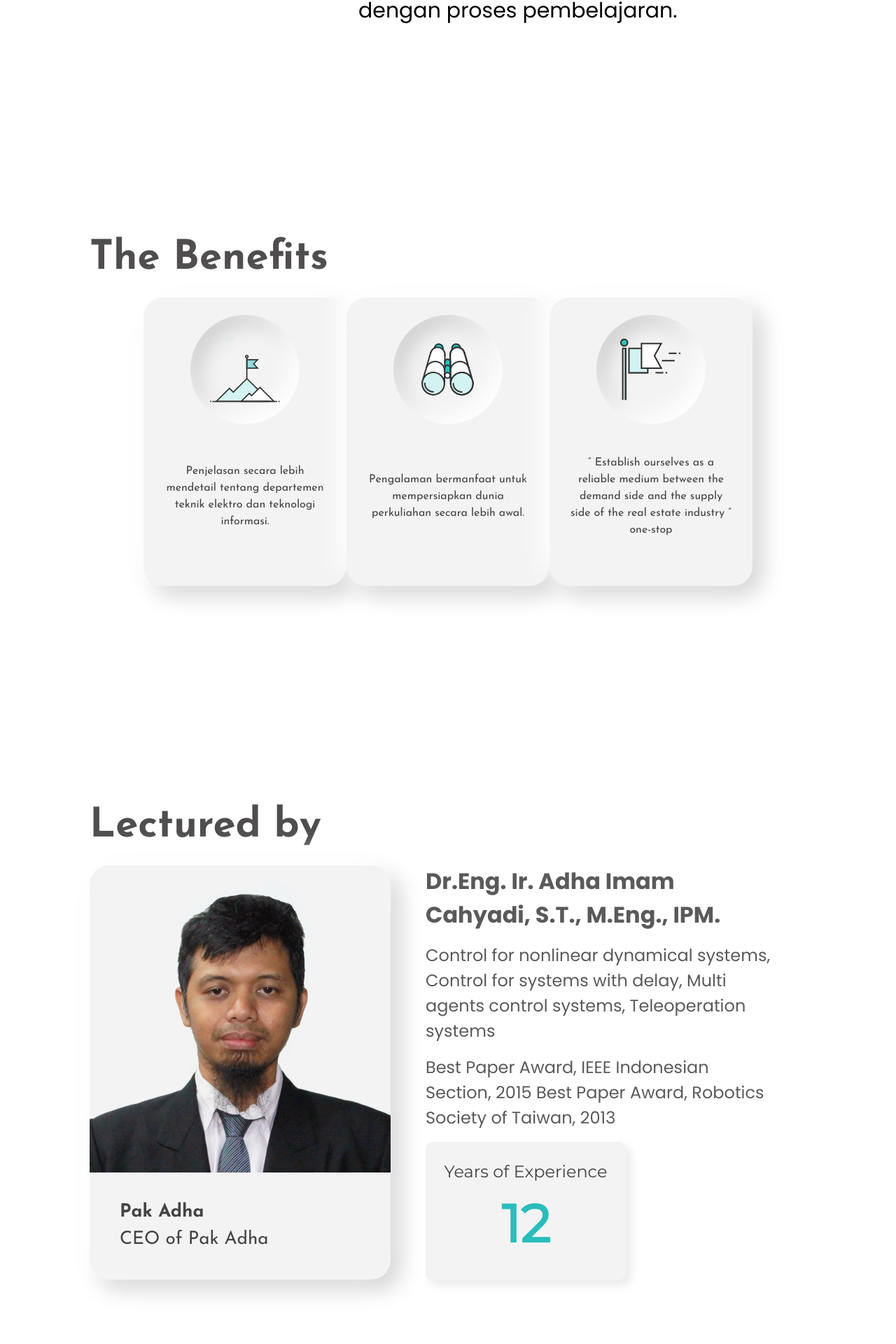
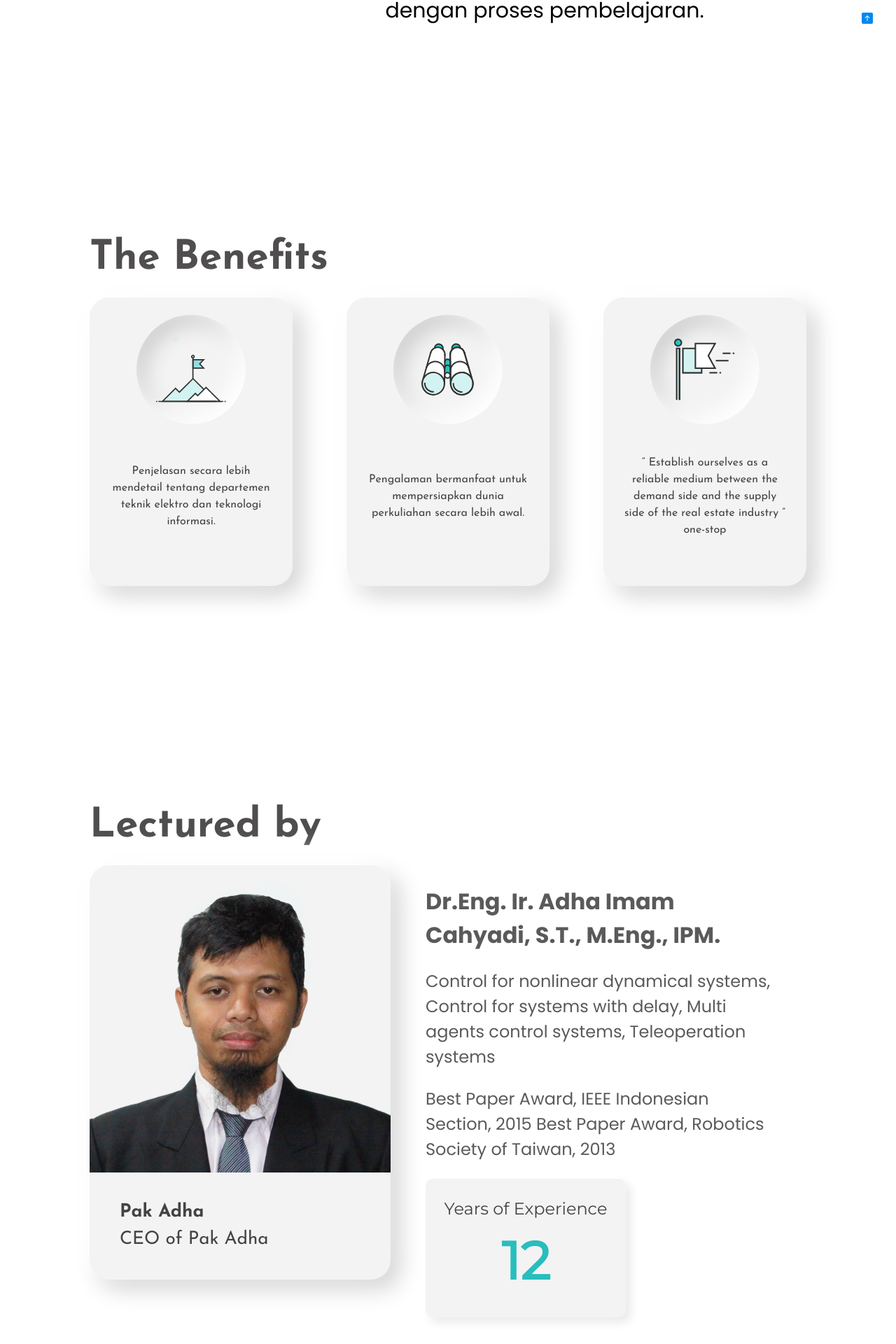
Before and after one commit to aufarhmn/web-open-house, a Next.js app: page /teticlass in a window 1280 px wide. Shown: the part 822-2742 px from the top of the page at 70% size. Built offline with nearby package versions, Linux system fonts and the light colour scheme; no server answers.

Commit message:
Responsive Done

```diff
--- /dev/null
+++ b/components/TetiClass/AboutSpekear.js
@@ -0,0 +1,25 @@
+export default function AboutSpeaker(){
+
+    const shadow = {
+        boxShadow: "-6.90431px -6.90431px 13.8086px #FFFFFF, 6.90431px 6.90431px 13.8086px rgba(0, 0, 0, 0.09)"
+    }
+
+    return(
+        <>
+            <div className="w-[100%] lg:w-[70%] md:my-10 flex flex-col justify-center text-justify lg:text-left lg:px-[50px] font-Poppins text-[#5A5A5A]">
+                <h3 className="font-bold text-[24px] md:text-[32px] mb-[24px]">Dr.Eng. Ir. Adha Imam Cahyadi, S.T., M.Eng., IPM.</h3>
+                <p className=" text-[16px] md:text-[24px] mb-[24px]">
+                    Control for nonlinear dynamical systems, Control for systems with delay, Multi agents control systems, Teleoperation systems
+                </p>
+                <p className=" text-[16px] md:text-[24px] mb-[24px]">
+                    Best Paper Award, IEEE Indonesian Section, 2015
+                    Best Paper Award, Robotics Society of Taiwan, 2013
+                </p>
+                <div className="w-[100%] h-[10vh] lg:w-[286px] md:h-[198px] flex lg:flex-col flex-row-reverse justify-around lg:justify-center items-center bg-[#F3F3F3] font-Montserrat text-center rounded-[10px]" style={shadow}>
+                    <p className="text-[16px] md:text-[24px]  text-[#434343]">Years of Experience</p>
+                    <h1 className="text-[48px] md:text-[75px] font-bold text-[#29BDBC]">12</h1>
+                </div>
+            </div>
+        </>
+    )
+}
--- a/components/Benefits.js
+++ b/components/TetiClass/Benefits.js
@@ -1,7 +1,7 @@
 import Image from 'next/image'
-import benefits1 from '../Assets/Images/benefitsAssets/1.svg'
-import benefits2 from '../Assets/Images/benefitsAssets/2.svg'
-import benefits3 from '../Assets/Images/benefitsAssets/3.svg'
+import benefits1 from '/Assets/Images/benefitsAssets/1.svg'
+import benefits2 from '/Assets/Images/benefitsAssets/2.svg'
+import benefits3 from '/Assets/Images/benefitsAssets/3.svg'
 
 const benefitsStyle = "bg-[#F3F3F3] rounded-[28px] w-[290px] h-[412px] flex flex-col items-center my-5 lg:my-0"
 const imgStyle = "w-[155.55px] h-[155.55px] flex justify-center items-center rounded-full mt-[25px] "
@@ -16,9 +16,9 @@ const shadow2 = {
 
 export default function Benefits() {
     return(
-        <div className="w-[80%] flex flex-col mx-auto my-72">
+        <div className="w-[80%] flex flex-col mx-auto my-36 md:my-72">
                 <h3 className="text-[58px] font-bold font-Josefin text-[#4f4d4d]">The Benefits</h3>
-                <div className="flex flex-col lg:flex-row justify-between my-3 mx-auto">
+                <div className="flex flex-col lg:flex-row justify-between lg:mx-0 my-3 mx-auto">
                     <div className={benefitsStyle} style={shadow1}>
                         <div className={imgStyle} style={shadow2}>
                             <Image src={benefits1} alt="advantage1" />
--- a/components/Speaker.js
+++ b/components/TetiClass/Speaker.js
@@ -1,7 +1,7 @@
 import Image from 'next/image'
 
 
-const benefitsStyle = "bg-[#F3F3F3] rounded-[28px] w-[430px] h-[592px] flex flex-col items-center "
+const benefitsStyle = "bg-[#F3F3F3] rounded-[28px] w-[430px] h-[60vh] md:h-[592px] flex flex-col items-center "
 const imgStyle = "w-[100%] h-[100%] flex justify-center items-end rounded-t-[28px]"
 
 const shadow = {
@@ -12,7 +12,7 @@ const shadow = {
 export default function Speaker(props) {
     return(
 
-                <div className="w-[30%]flex justify-between my-3">
+                <div className="w-[100%] md:w-[auto] flex justify-between my-20 md:my-3">
                     <div className={benefitsStyle} style={shadow}>
                         <div className={imgStyle}>
                             <Image src={props.photo} alt="advantage1" />
--- a/pages/teticlass.js
+++ b/pages/teticlass.js
@@ -1,9 +1,12 @@
-import Benefits from "../components/Benefits";
+import Benefits from "../components/TetiClass/Benefits";
 import NavbarSimplified from "../components/NavbarSimplified";
-import Speaker from "../components/Speaker";
+import Speaker from "../components/TetiClass/Speaker";
 import pakAdha from '../Assets/Images/Speaker/pakAdha.png'
 import Footer from "../components/Footer";
 import GetInTouch from "../components/GetInTouch";
+import BackToTop from "../components/BackToTop";
+import Head from "next/head";
+import AboutSpeaker from "../components/TetiClass/AboutSpekear";
 
 
 let props = {
@@ -12,51 +15,41 @@ let props = {
     job : "CEO of Pak Adha"
 }
 
-const shadow = {
-    boxShadow: "-6.90431px -6.90431px 13.8086px #FFFFFF, 6.90431px 6.90431px 13.8086px rgba(0, 0, 0, 0.09)"
-}
+
 
 export default function TETIClass() {
     return(
         <>
+            <Head>
+                <title>Teti Class</title>
+            </Head>
             <NavbarSimplified />
-            <div className="my-[120px] mx-[100px] ">
-                <h1 className="text-[134px] font-bold text-[#93DDDE] font-Josefin">TETI Class</h1>
+            <div className="h-[80vh] flex items-center justify-center md:h-[auto] md:justify-start md:my-[120px] md:mx-[50px] lg:mx-[100px] ">
+                <h1 className="md:text-[134px] text-[72px] font-bold text-[#93DDDE] font-Josefin text-center md:text-left">TETI Class</h1>
             </div>
-            <div className="flex w-full">
-                <div className="w-[40%] flex justify-center items-start">
-                    <h2 className="text-[58px] font-bold font-Josefin">About TETI
+            <div className="flex flex-col w-full lg:flex-row">
+                <div className="h-[40%] lg:w-[40%] lg:h-[auto] flex justify-center items-start">
+                    <h2 className="text-[36px] md:text-[58px] font-bold font-Josefin">About TETI
                         <br/>
-                        <div className="w-[250px] h-[80px] bg-[#E7FFC1]" style={{clipPath: "polygon(10% 0%, 100% 0%, 90% 100%, 0% 100%)"}}>
+                        <div className="lg:w-[250px] lg:h-[80px] bg-[#E7FFC1]" style={{clipPath: "polygon(10% 0%, 100% 0%, 90% 100%, 0% 100%)"}}>
                             <p className="text-center">Class</p>
                         </div>
                     </h2>
                 </div>
-                <div className="w-[60%] font-Poppins text-[30px] text-justify">
+                <div className="h-[60%] lg:w-[60%] flex justify-center my-[36px] lg:my-0 font-Poppins text-[24px] md:text-[30px]  text-justify">
                     <p className="w-[90%]">Teti Class merupakan kegiatan berupa online class salah satu mata kuliah di DTETI. Para siswa akan diajak untuk merasakan secara langsung pengalaman berkuliah di DTETI. Dengan adanya kegiatan ini diharapkan dapat menjawab rasa penasaran peserta dengan proses pembelajaran.</p>
                 </div>
             </div>
             <Benefits />
-            <div className="w-[80%] flex flex-col mx-auto my-72">
+            <div className="w-[80%] flex flex-col mx-auto my-36 md:my-72">
                 <h3 className="text-[58px] font-bold font-Josefin text-[#4f4d4d]">Lectured by</h3>
-                <div className="flex flex-row">
+                <div className="flex flex-col md:items-center lg:items-start lg:flex-row ">
                     <Speaker {...props} />
-                    <div className="w-[70%] flex flex-col justify-center px-[50px] font-Poppins text-[#5A5A5A]">
-                        <h3 className="font-bold text-[32px] mb-[16px]">Dr.Eng. Ir. Adha Imam Cahyadi, S.T., M.Eng., IPM.</h3>
-                        <p className=" text-[24px] mb-[16px]">
-                            Control for nonlinear dynamical systems, Control for systems with delay, Multi agents control systems, Teleoperation systems
-                        </p>
-                        <p className=" text-[24px] mb-[16px]">
-                            Best Paper Award, IEEE Indonesian Section, 2015
-                            Best Paper Award, Robotics Society of Taiwan, 2013
-                        </p>
-                        <div className="w-[286px] h-[198px] flex flex-col justify-center bg-[#F3F3F3] font-Montserrat text-center rounded-[10px]" style={shadow}>
-                            <p className="text-[24px]  text-[#434343]">Years of Experience</p>
-                            <h1 className="text-[75px] font-bold text-[#29BDBC]">12</h1>
-                        </div>
-                    </div>
+                    <AboutSpeaker />
                 </div>
             </div>
+
+            <BackToTop />
             <GetInTouch />
             <Footer />
         </>
--- a/pages/tetitalk.js
+++ b/pages/tetitalk.js
@@ -1,6 +1,6 @@
 import Head from "next/head";
 import NavbarSimplified from "../components/NavbarSimplified";
-import Benefits from "../components/Benefits";
+import Benefits from "../components/TetiClass/Benefits";
 import { SpeakerCard } from "../components/TetiTalk/SpeakerCard";
 import Footer from "../components/Footer";
 import BackToTop from "../components/BackToTop";
```
